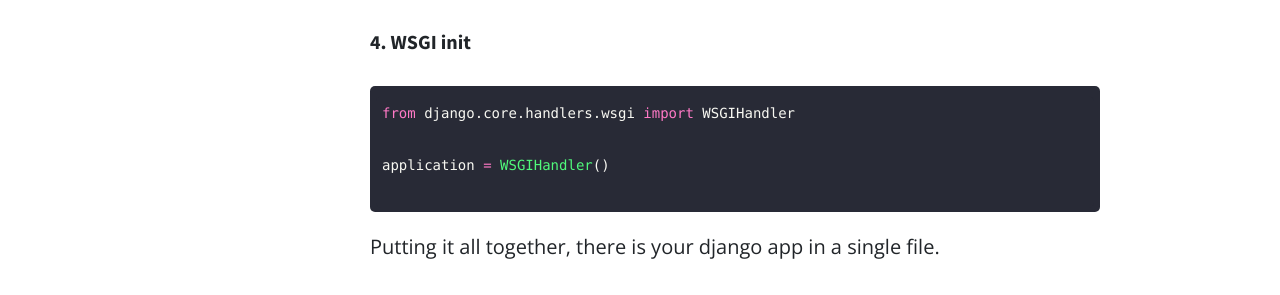
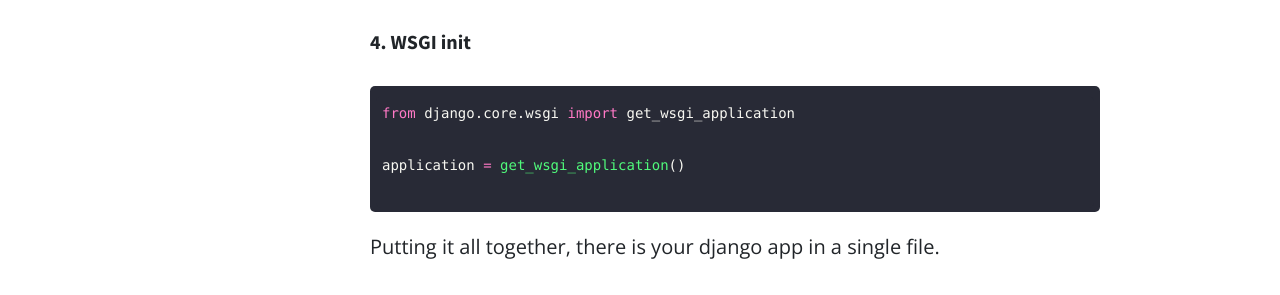
Before and after one commit to axionstack/axionstack-site, a Jekyll site: the page built from blog/_posts/2021-06-25-django-for-microapps.md, in a window 1280 px wide and 1400 px high, scrolled down 2316 px. Shown: the part 155-450 px from the top of the window. Built offline with Jekyll 4.4.1, drawn with Linux system fonts in a browser that asks for light colours; nearby versions of some CDN libraries; comment, search, counter and statistics services are not loaded.

Commit message:
update code snippets for django microapps post

````diff
--- a/blog/_posts/2021-06-25-django-for-microapps.md
+++ b/blog/_posts/2021-06-25-django-for-microapps.md
@@ -67,9 +67,9 @@
 
 ##### 4. WSGI init
 ```python
-from django.core.handlers.wsgi import WSGIHandler
+from django.core.wsgi import get_wsgi_application
 
-application = WSGIHandler()
+application = get_wsgi_application()
 
 ```
 
````
Also changed, not shown: other parts of blog/_posts/2021-06-25-django-for-microapps.md (+1 -1 lines), 14 other files.
